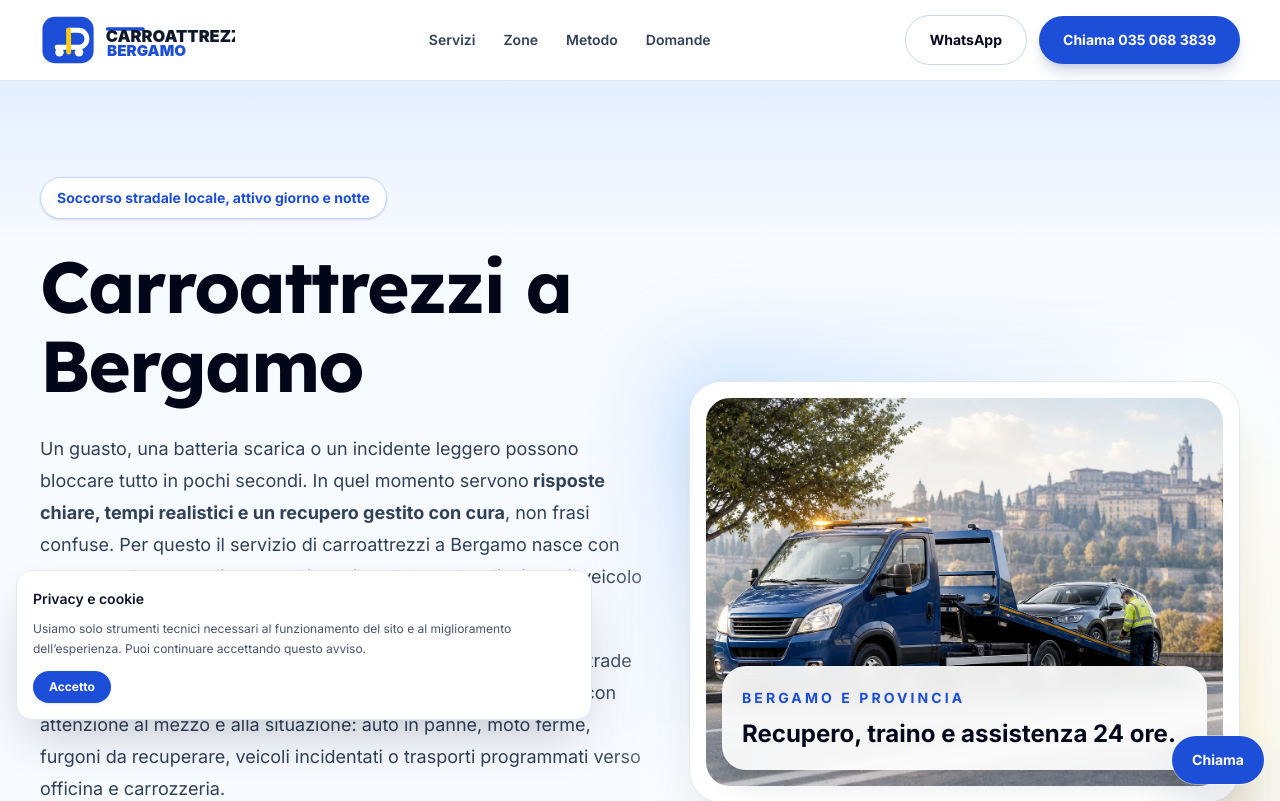
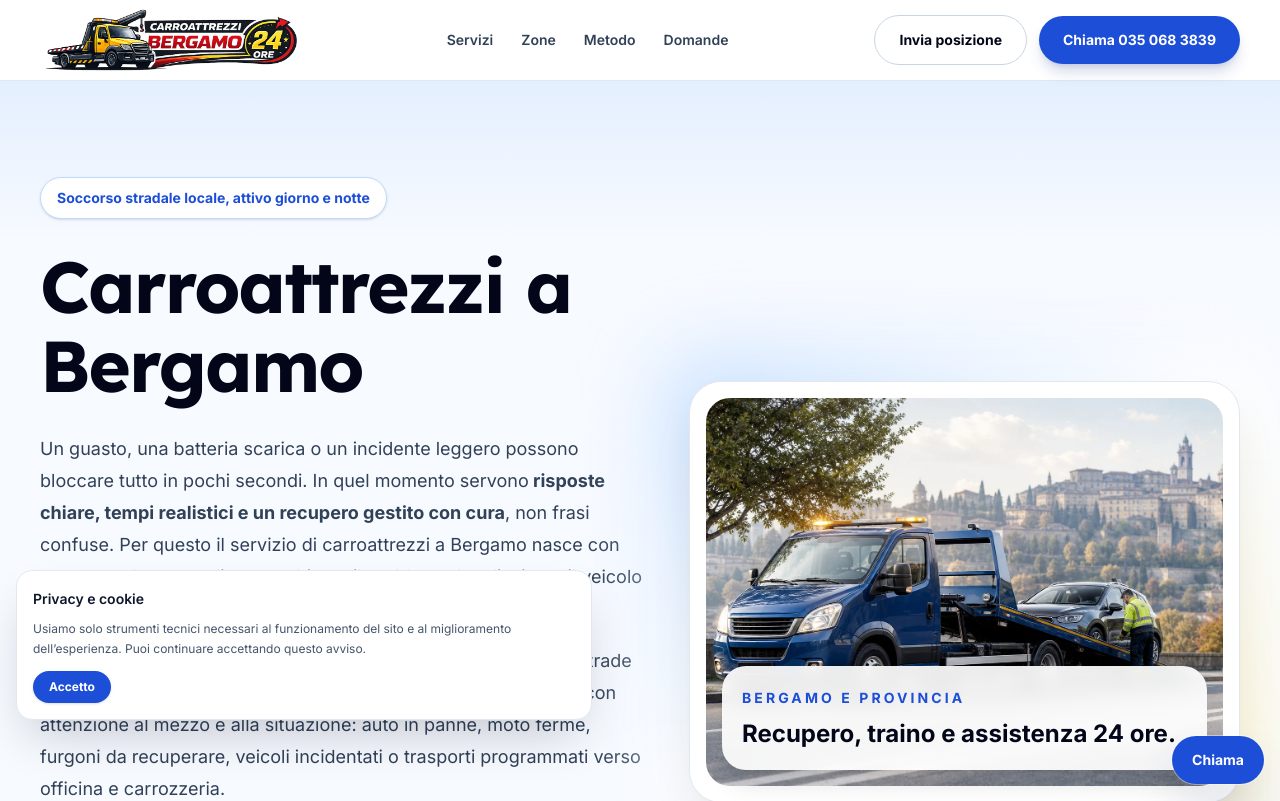
Before and after one commit to alessio-aesthetic/carroattrezzibergamo24ore.it, a Next.js app: page / in a window 1280 px wide. Shown: the top 801 px of the page. Built offline with nearby package versions, Linux system fonts and the light colour scheme.

Commit message:
Replace WhatsApp CTAs with landing link

```diff
--- a/src/app/page.tsx
+++ b/src/app/page.tsx
@@ -4,15 +4,13 @@ import { ConsentBanner } from '@/components/ConsentBanner'
 import { Container } from '@/components/Container'
 import { faqs, services, site, zones } from '@/data/site'
 
-const whatsappUrl = `https://wa.me/${site.whatsapp}`
-
 function Brand() {
   return (
     <Link href="/" className="flex items-center gap-3">
       <img
-        src="/images/logo-bergamo.svg"
+        src="/images/logo-bergamo-24ore.png"
         alt="Carroattrezzi Bergamo 24 Ore"
-        className="h-12 w-auto sm:h-14"
+        className="h-14 w-auto sm:h-16"
       />
     </Link>
   )
@@ -35,13 +33,13 @@ function PhoneLink({
   )
 }
 
-function WhatsAppLink({ className = '' }: { className?: string }) {
+function LandingLink({ className = '', children = 'Invia posizione' }: { className?: string; children?: React.ReactNode }) {
   return (
     <Link
-      href={whatsappUrl}
+      href="/landing/"
       className={`inline-flex items-center justify-center rounded-full border border-slate-300 bg-white px-6 py-3 text-sm font-bold text-slate-950 transition hover:border-[#1D4ED8] hover:text-[#1D4ED8] ${className}`}
     >
-      WhatsApp
+      {children}
     </Link>
   )
 }
@@ -66,7 +64,7 @@ function Header() {
           </a>
         </nav>
         <div className="hidden items-center gap-3 lg:flex">
-          <WhatsAppLink className="py-2.5" />
+          <LandingLink className="py-2.5" />
           <PhoneLink className="py-2.5" />
         </div>
         <PhoneLink className="px-5 lg:hidden">Chiama</PhoneLink>
@@ -111,7 +109,7 @@ function Hero() {
           </div>
           <div className="mt-9 flex flex-col gap-3 sm:flex-row">
             <PhoneLink />
-            <WhatsAppLink />
+            <LandingLink>Invia posizione</LandingLink>
           </div>
         </div>
         <div className="relative">
@@ -414,10 +412,10 @@ function FinalCta() {
             Chiama {site.phone}
           </Link>
           <Link
-            href={whatsappUrl}
+            href="/landing/"
             className="inline-flex items-center justify-center rounded-full border border-white/60 px-7 py-4 text-sm font-bold text-white transition hover:bg-white/10"
           >
-            Scrivi su WhatsApp
+            Invia posizione
           </Link>
         </div>
       </Container>
--- a/src/app/servizi/[slug]/page.tsx
+++ b/src/app/servizi/[slug]/page.tsx
@@ -78,10 +78,10 @@ export default function ServicePage({ params }: { params: { slug: string } }) {
                   Chiama {site.phone}
                 </Link>
                 <Link
-                  href={`https://wa.me/${site.whatsapp}`}
+                  href="/landing/"
                   className="rounded-full border border-slate-300 bg-white px-6 py-3 text-center text-sm font-bold text-slate-950"
                 >
-                  WhatsApp
+                  Invia posizione
                 </Link>
               </div>
             </div>
--- a/src/app/zone/[slug]/page.tsx
+++ b/src/app/zone/[slug]/page.tsx
@@ -68,10 +68,10 @@ export default function ZonePage({ params }: { params: { slug: string } }) {
                   Chiama {site.phone}
                 </Link>
                 <Link
-                  href={`https://wa.me/${site.whatsapp}`}
+                  href="/landing/"
                   className="rounded-full border border-slate-300 bg-white px-6 py-3 text-center text-sm font-bold text-slate-950"
                 >
-                  WhatsApp
+                  Invia posizione
                 </Link>
               </div>
             </div>
```
